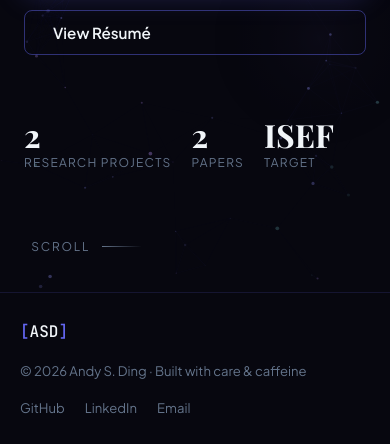
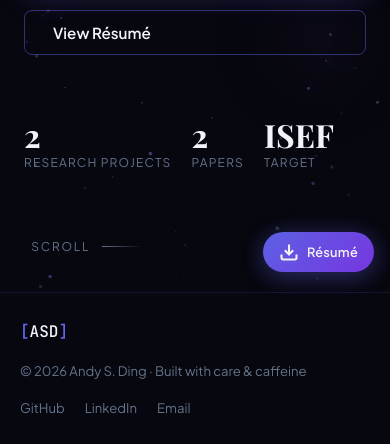
Before and after one commit to AndyDing09/AndySDing_website, a PHP site: page /index.html in a window 390 px wide. Shown: the part 552-996 px from the top of the page. Run offline with PHP 8.4, Linux system fonts and the light colour scheme; some web fonts are replaced.

Commit message:
Add floating resume download button (FAB)
- Purple pill-shaped button fixed to bottom-right corner, visible on all sections
- Hover animation: lifts and glows
- Shows 'Coming soon!' feedback until resume.pdf is added
- Mobile responsive

https://claude.ai/code/session_01S5vzwC2UDgje4vXpktK258

```diff
--- a/index.html
+++ b/index.html
@@ -636,6 +636,16 @@
     </div>
   </footer>
 
+  <!-- ─── Floating Resume Download Button ─── -->
+  <a href="resume.pdf" download="Andy_Ding_Resume.pdf" class="fab-resume" id="fab-resume" aria-label="Download Résumé">
+    <svg viewBox="0 0 24 24" fill="none" stroke="currentColor" stroke-width="2.5" width="20" height="20">
+      <path d="M21 15v4a2 2 0 0 1-2 2H5a2 2 0 0 1-2-2v-4"/>
+      <polyline points="7 10 12 15 17 10"/>
+      <line x1="12" y1="15" x2="12" y2="3"/>
+    </svg>
+    <span>Résumé</span>
+  </a>
+
   <script src="script.js"></script>
 </body>
 </html>
--- a/script.js
+++ b/script.js
@@ -241,20 +241,22 @@ document.querySelectorAll('.res-tab').forEach(tab => {
   observeCards();
 })();
 
-/* ── Resume download button feedback ── */
+/* ── Resume download button feedback (section button + FAB) ── */
+function handleResumeClick(btn, e) {
+  const href = btn.getAttribute('href');
+  if (href === 'resume.pdf') {
+    e.preventDefault();
+    const original = btn.innerHTML;
+    btn.innerHTML = btn.id === 'fab-resume'
+      ? `<svg viewBox="0 0 24 24" fill="none" stroke="currentColor" stroke-width="2.5" width="20" height="20"><polyline points="20 6 9 17 4 12"/></svg><span>Coming soon!</span>`
+      : `<svg viewBox="0 0 24 24" fill="none" stroke="currentColor" stroke-width="2.5"><polyline points="20 6 9 17 4 12"/></svg> PDF coming soon!`;
+    setTimeout(() => { btn.innerHTML = original; }, 2500);
+  }
+}
 const dlBtn = document.getElementById('download-btn');
-if (dlBtn) {
-  dlBtn.addEventListener('click', (e) => {
-    /* If no real PDF yet, give feedback instead of 404 */
-    const href = dlBtn.getAttribute('href');
-    if (href === 'resume.pdf') {
-      e.preventDefault();
-      const original = dlBtn.innerHTML;
-      dlBtn.innerHTML = `<svg viewBox="0 0 24 24" fill="none" stroke="currentColor" stroke-width="2.5"><polyline points="20 6 9 17 4 12"/></svg> PDF coming soon!`;
-      setTimeout(() => { dlBtn.innerHTML = original; }, 2500);
-    }
-  });
-}
+if (dlBtn) dlBtn.addEventListener('click', e => handleResumeClick(dlBtn, e));
+const fabBtn = document.getElementById('fab-resume');
+if (fabBtn) fabBtn.addEventListener('click', e => handleResumeClick(fabBtn, e));
 
 /* ── Subtle tilt on bento cards (desktop) ── */
 document.querySelectorAll('.bento-card').forEach(card => {
--- a/style.css
+++ b/style.css
@@ -1056,3 +1056,45 @@ img { max-width: 100%; }
 
 /* Selection */
 ::selection { background: rgba(99,102,241,0.35); color: var(--text-1); }
+
+/* ── Floating Resume Download Button ── */
+.fab-resume {
+  position: fixed;
+  bottom: 28px;
+  right: 28px;
+  z-index: 999;
+  display: flex;
+  align-items: center;
+  gap: 8px;
+  padding: 12px 20px;
+  background: linear-gradient(135deg, var(--indigo), #7c3aed);
+  color: #fff;
+  font-family: var(--font-sans);
+  font-size: 0.85rem;
+  font-weight: 600;
+  letter-spacing: 0.02em;
+  text-decoration: none;
+  border-radius: 50px;
+  box-shadow: 0 4px 24px rgba(99,102,241,0.45), 0 2px 8px rgba(0,0,0,0.4);
+  transition: transform 0.2s ease, box-shadow 0.2s ease, opacity 0.2s ease;
+  opacity: 0.95;
+}
+.fab-resume:hover {
+  transform: translateY(-3px) scale(1.04);
+  box-shadow: 0 8px 32px rgba(99,102,241,0.6), 0 4px 12px rgba(0,0,0,0.4);
+  opacity: 1;
+}
+.fab-resume:active {
+  transform: translateY(0) scale(0.98);
+}
+.fab-resume svg {
+  flex-shrink: 0;
+}
+@media (max-width: 520px) {
+  .fab-resume {
+    bottom: 20px;
+    right: 16px;
+    padding: 10px 16px;
+    font-size: 0.8rem;
+  }
+}
```
